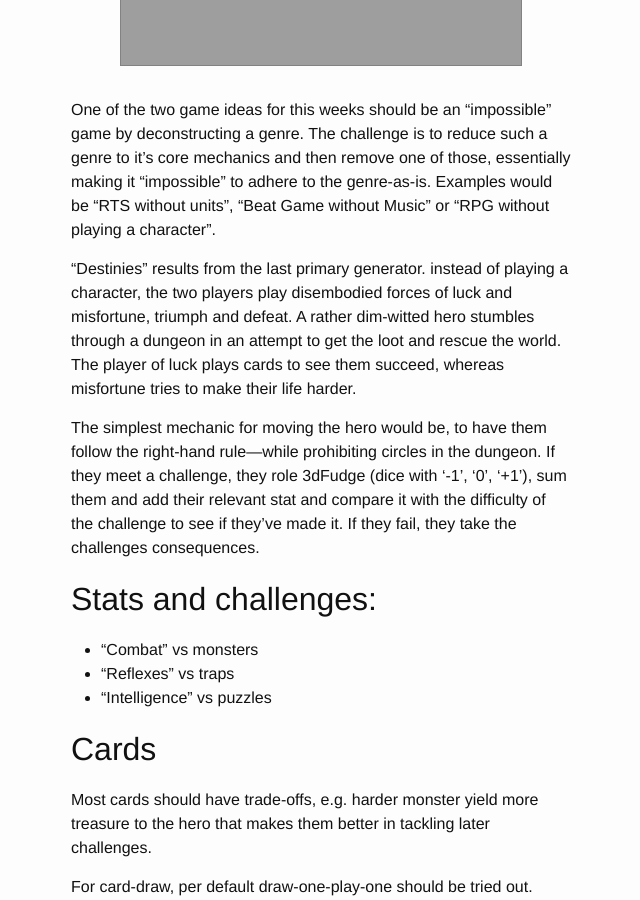
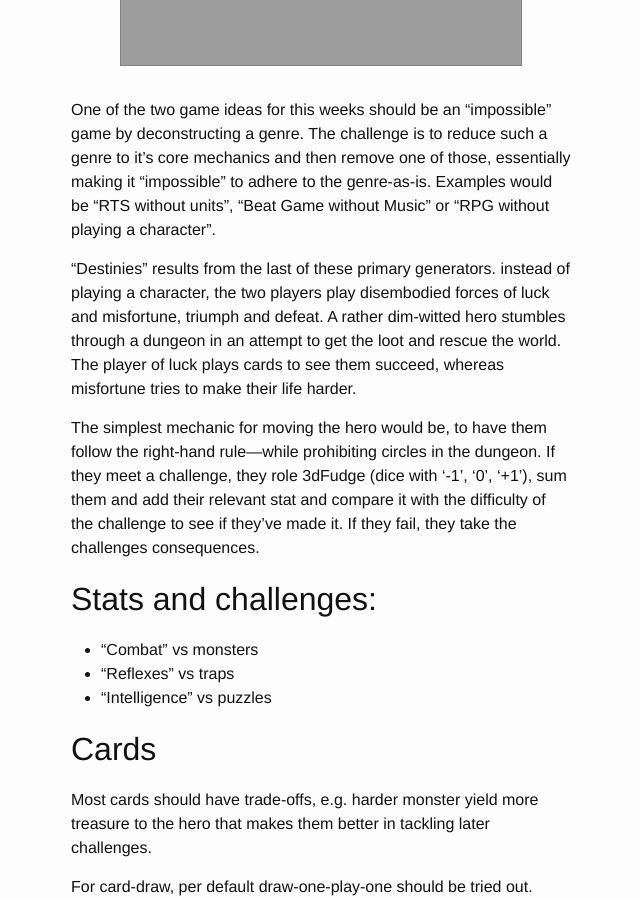
Before and after one commit to m0ru/gameful-design, a Jekyll site: the page built from _posts/2016-04-03-destinies.md, in a window 1280 px wide and 900 px high, scrolled down 438 px. Shown: the whole window, without its empty margins (319-959 px from the left). Built offline with Jekyll 4.4.1, drawn with Linux system fonts in a browser that asks for light colours; some web fonts are replaced.

Commit message:
grammar.

```diff
--- a/_posts/2016-04-03-destinies.md
+++ b/_posts/2016-04-03-destinies.md
@@ -16,7 +16,7 @@ those, essentially making it “impossible” to adhere
 to the genre-as-is. Examples would be “RTS without units”,
 “Beat Game without Music” or “RPG without playing a character”.
 
-“Destinies” results from the last primary generator. instead
+“Destinies” results from the last of these primary generators. instead
 of playing a character, the two players play disembodied forces
 of luck and misfortune, triumph and defeat. A rather dim-witted
 hero stumbles through a dungeon in an attempt to get the loot
```
